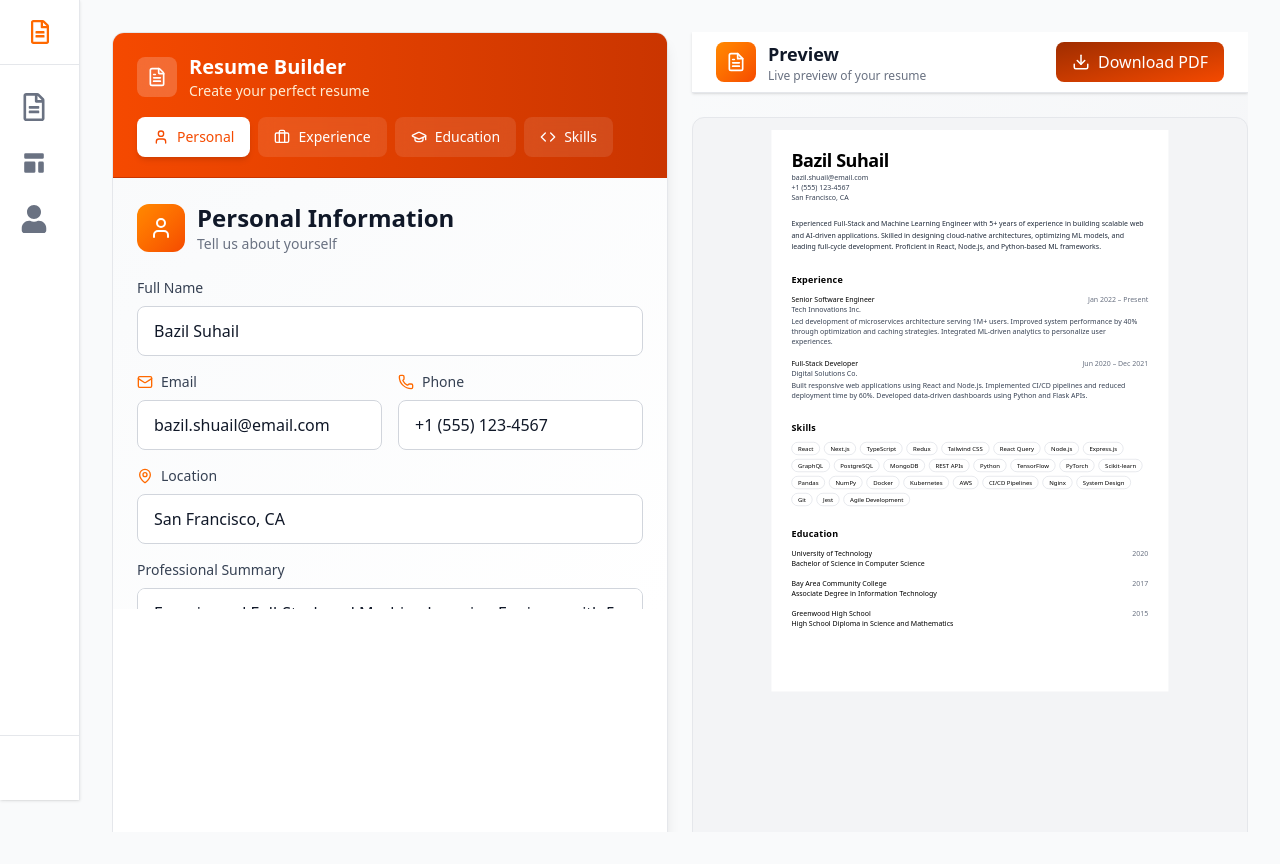
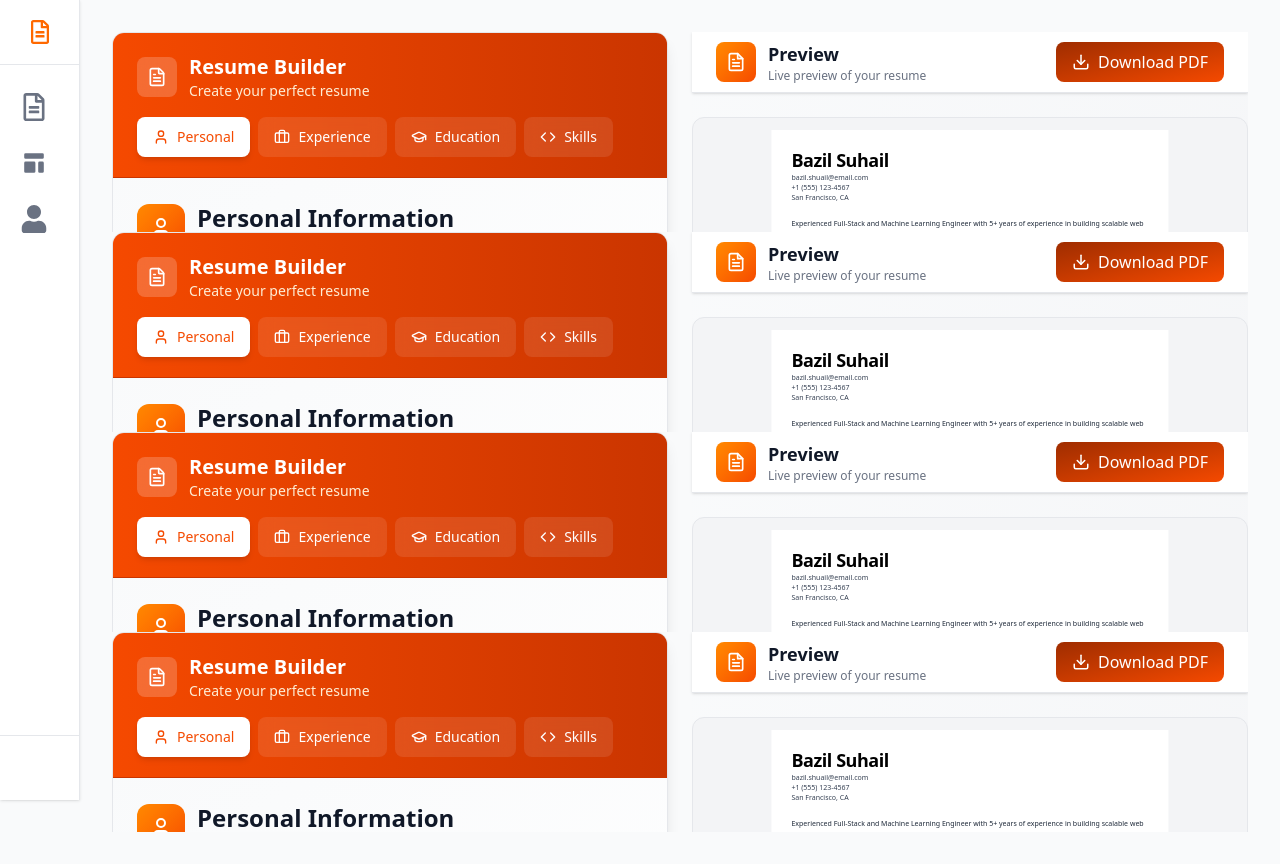
Before and after one commit to BazilSuhail/InstaCV-Resume-Builder, a Next.js app: page /resume in a window 1280 px wide. Built offline with nearby package versions, Linux system fonts and the light colour scheme; what @react-pdf/renderer would draw is missing.

Commit message:
Update reusme

```diff
--- a/app/resume/page.tsx
+++ b/app/resume/page.tsx
@@ -17,6 +17,19 @@ export default function Home() {
 
         <ResumePreview data={resumeData} template={selectedTemplate} />
       </div>
+       <div className="grid grid-cols-2 sticky top-[30px] overflow-hidden gap-6">
+        <ResumeEditor data={resumeData} onChange={setResumeData} />
+
+        <ResumePreview data={resumeData} template={selectedTemplate} />
+      </div> <div className="grid grid-cols-2 sticky top-[30px] overflow-hidden gap-6">
+        <ResumeEditor data={resumeData} onChange={setResumeData} />
+
+        <ResumePreview data={resumeData} template={selectedTemplate} />
+      </div> <div className="grid grid-cols-2 sticky top-[30px] overflow-hidden gap-6">
+        <ResumeEditor data={resumeData} onChange={setResumeData} />
+
+        <ResumePreview data={resumeData} template={selectedTemplate} />
+      </div>
     </div>
   )
 }
```
